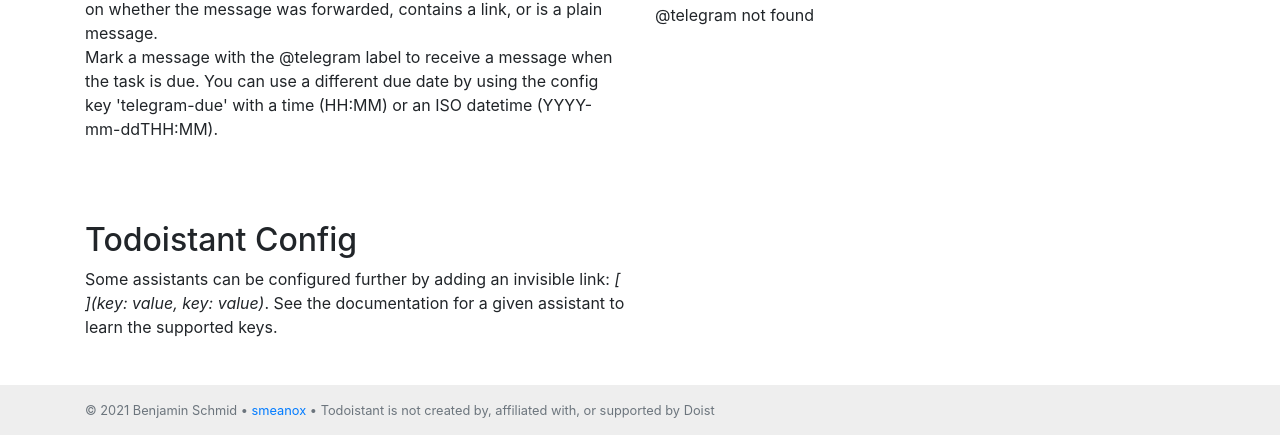
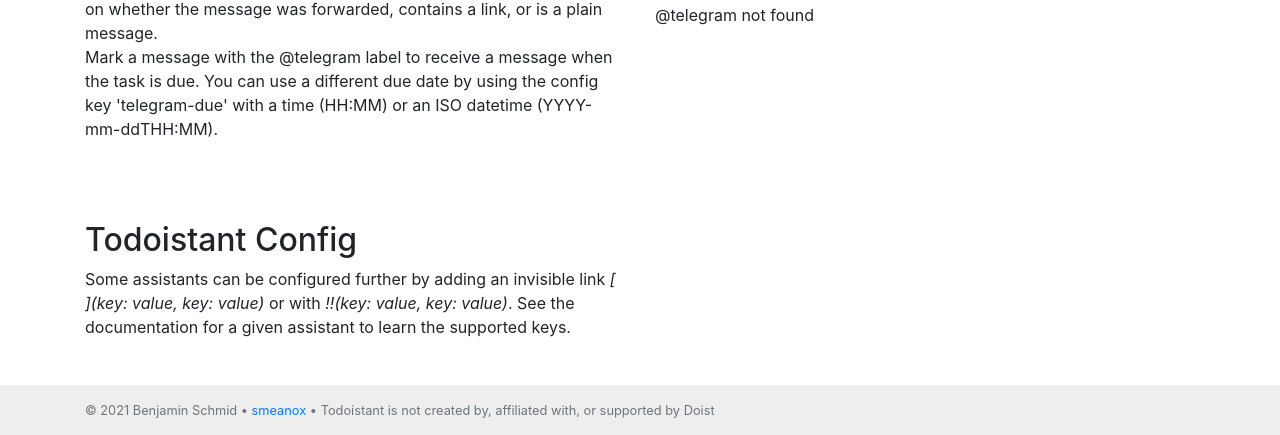
Before and after one commit to SmBe19/Todoistant, a Flask app: template src/frontend/templates/config.html in a window 1280 px wide. Shown: the part 893-1328 px from the top of the page. Run offline with Flask 2, Linux system fonts and the light colour scheme; the template is opened without the code that fills it, so the values that code supplies are empty; the visitor is signed in with stand-in values (Sample User, id 1); parts of the project's set-up code (start-up, migrations or seed data) failed here and were passed over; some libraries are stand-ins or nearby versions.

Commit message:
add alternative config

```diff
--- a/src/frontend/templates/config.html
+++ b/src/frontend/templates/config.html
@@ -192,7 +192,7 @@
     <h2>Todoistant Config</h2>
     <div class="row">
         <div class="col-md-6 mb-3">
-            Some assistants can be configured further by adding an invisible link: <i>[ ](key: value, key: value)</i>. See the documentation for a given assistant to learn the supported keys.
+            Some assistants can be configured further by adding an invisible link <i>[ ](key: value, key: value)</i> or with <i>!!(key: value, key: value)</i>. See the documentation for a given assistant to learn the supported keys.
         </div>
     </div>
 </div>
```
